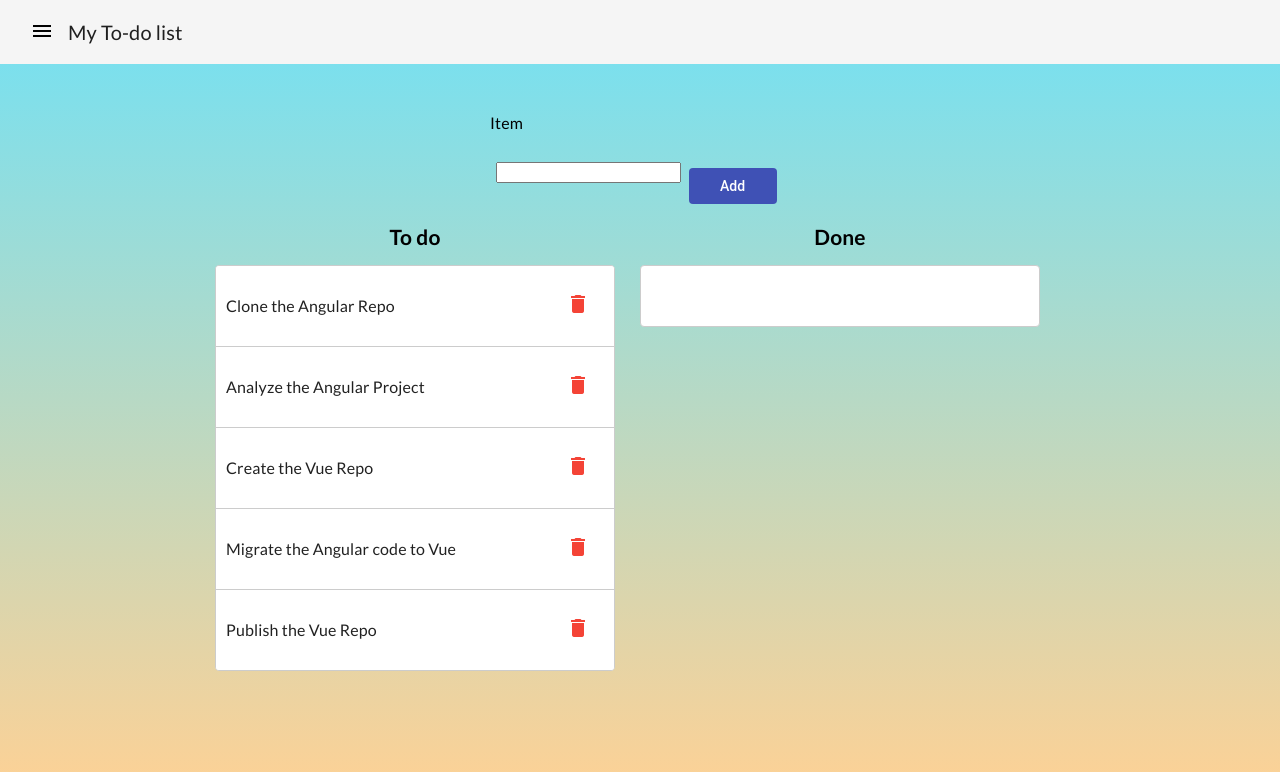
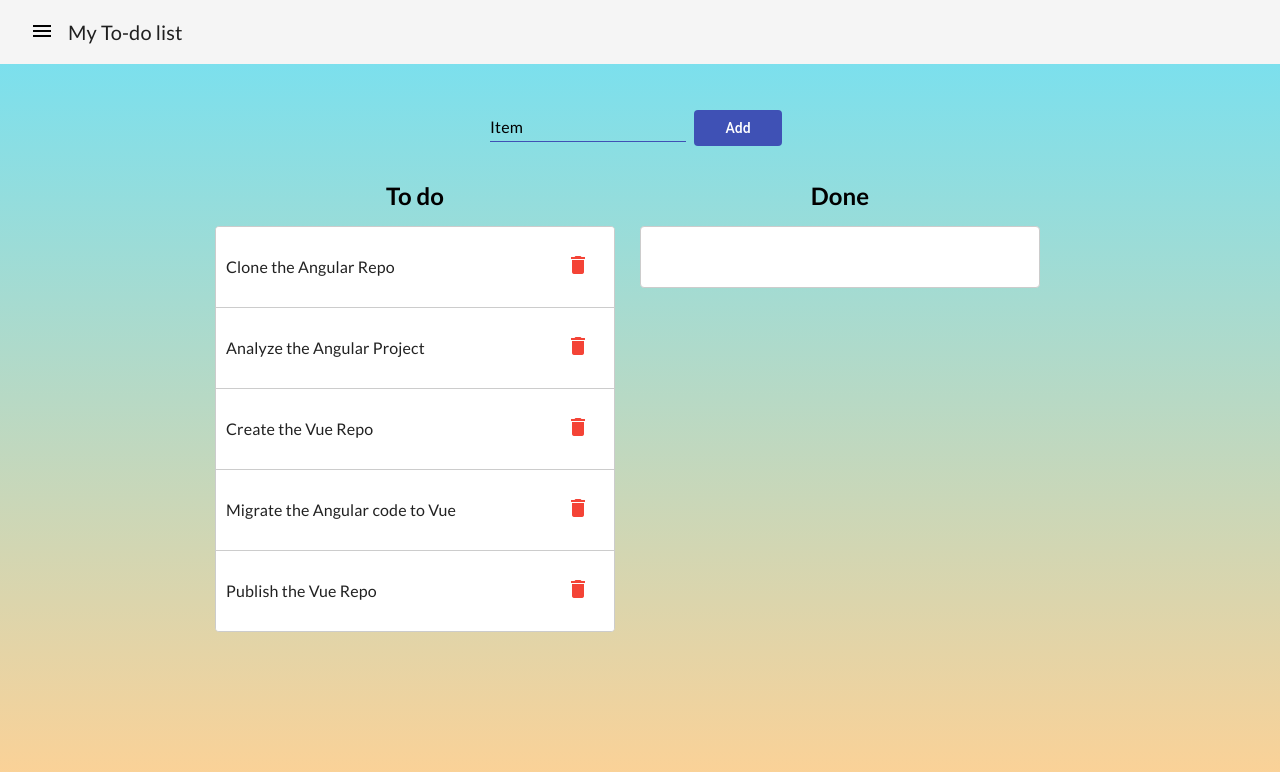
Before and after one commit to noeleo25/vue-todo-list, a Vue app: page / in a window 1280 px wide. Shown: the top 772 px of the page. Built offline with nearby package versions, Linux system fonts and the light colour scheme.

Commit message:
Custom styles to replicate original project

```diff
--- a/src/App.vue
+++ b/src/App.vue
@@ -51,6 +51,10 @@ html, body{
   font: 400 20px/32px lato, sans-serif;
 }
 
+h2{
+  font-size: 24px;
+}
+
 
 
 </style>
--- a/src/components/TodoList.vue
+++ b/src/components/TodoList.vue
@@ -1,22 +1,24 @@
 <template>
   <div>
     <div class="input-container">
-      <form class="item-form">
-        <div class="">
-          <md-field>
+      <form class="md-layout item-form">
+        <div
+          class="field-group"
+          >
+          <md-field :class="invalidInputForm ? 'error' : ''">
             <label for="new-todo-item">Item</label>
-            <md-input type="text" name="new-todo-item" id="new-todo-item" autocomplete="off" v-model="newItemName" />
-            <span class="md-error" v-if="invalidInputForm">Please write something</span>
-          </md-field>
-        </div>
-        <input
+            <md-input
+              class="mat-input-element"
               type="text"
+              name="new-todo-item"
+              id="new-todo-item"
+              autocomplete="off"
               v-model="newItemName"
-          autocomplete="off"
               @keyup.enter="addItem($event)"
               @focus="isInputActive = true"
               @blur="isInputActive = false"
-        >
+            />
+          </md-field>
           <md-button
             @click.stop="addItem($event)"
             :disabled="newItemName.length <= 0"
@@ -25,10 +27,15 @@
           >
             Add
           </md-button>
+        </div>
+
       </form>
-      <div class="error-messages" v-if="invalidInputForm">
-        <p class="error-msg"> Please write something </p>
-      </div>
+      <p
+        class="error-msg"
+        v-if="invalidInputForm"
+      >
+      Please write something
+      </p>
 
     </div>
     <div class="todo-area">
@@ -133,16 +140,32 @@
   margin-left: auto;
   margin-right: auto;
 }
-.md-field:before{
-
+.field-group{
+  width: 100%;
+  display: flex;
+  align-items: center;
+}
+.md-field{
+  padding-top: 0;
+  color: inherit;
+}
+.md-field.error{
+  color: #f44336;
 }
 .md-field:after{
-
+  background-color: #3f51b5;
+}
+.md-field.error:after{
+  background-color:#f44336;
 }
 .input-width {
   width: 20%;
 }
-
+.error-msg{
+  color: #f44336;
+  margin: 0;
+  font-size: 16px;
+}
 .add-button {
   margin-left: 8px;
   background-color: #3f51b5;
@@ -192,30 +215,24 @@
   background: white;
   font-size: 16px;
 }
-
-.cdk-drag-preview {
-  box-sizing: border-box;
-  border-radius: 4px;
-  box-shadow: 0 5px 5px -3px rgba(0, 0, 0, 0.2),
-  0 8px 10px 1px rgba(0, 0, 0, 0.14), 0 3px 14px 2px rgba(0, 0, 0, 0.12);
+.mat-input-element {
+    font: inherit;
+    background: transparent;
+    color: currentColor;
+    border: none;
+    outline: none;
+    padding: 0;
+    margin: 0;
+    width: 100%;
+    max-width: 100%;
+    vertical-align: bottom;
+    text-align: inherit;
+    box-sizing: content-box;
+    height: 48px !important;
 }
-
-.cdk-drag-placeholder {
-  opacity: 0;
-}
-
-.cdk-drag-animating {
-  transition: transform 250ms cubic-bezier(0, 0, 0.2, 1);
-}
-
 .example-box:last-child {
   border: none;
 }
-
-.example-list.cdk-drop-list-dragging .example-box:not(.cdk-drag-placeholder) {
-  transition: transform 250ms cubic-bezier(0, 0, 0.2, 1);
-}
-
 .icons-box {
   display: grid;
   grid-auto-flow: column;
```
Lines whose indentation alone changed are shown as unchanged.
